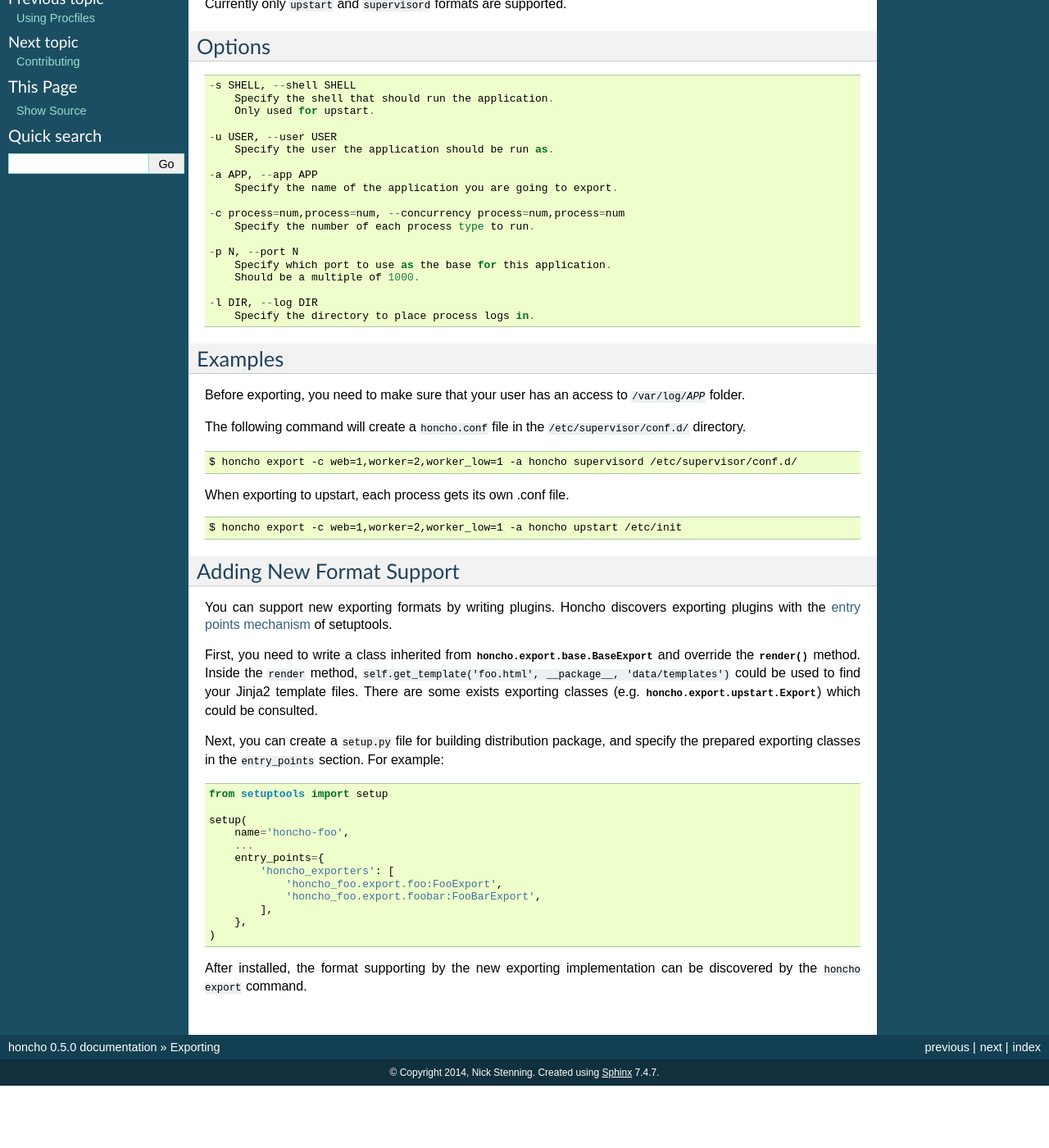
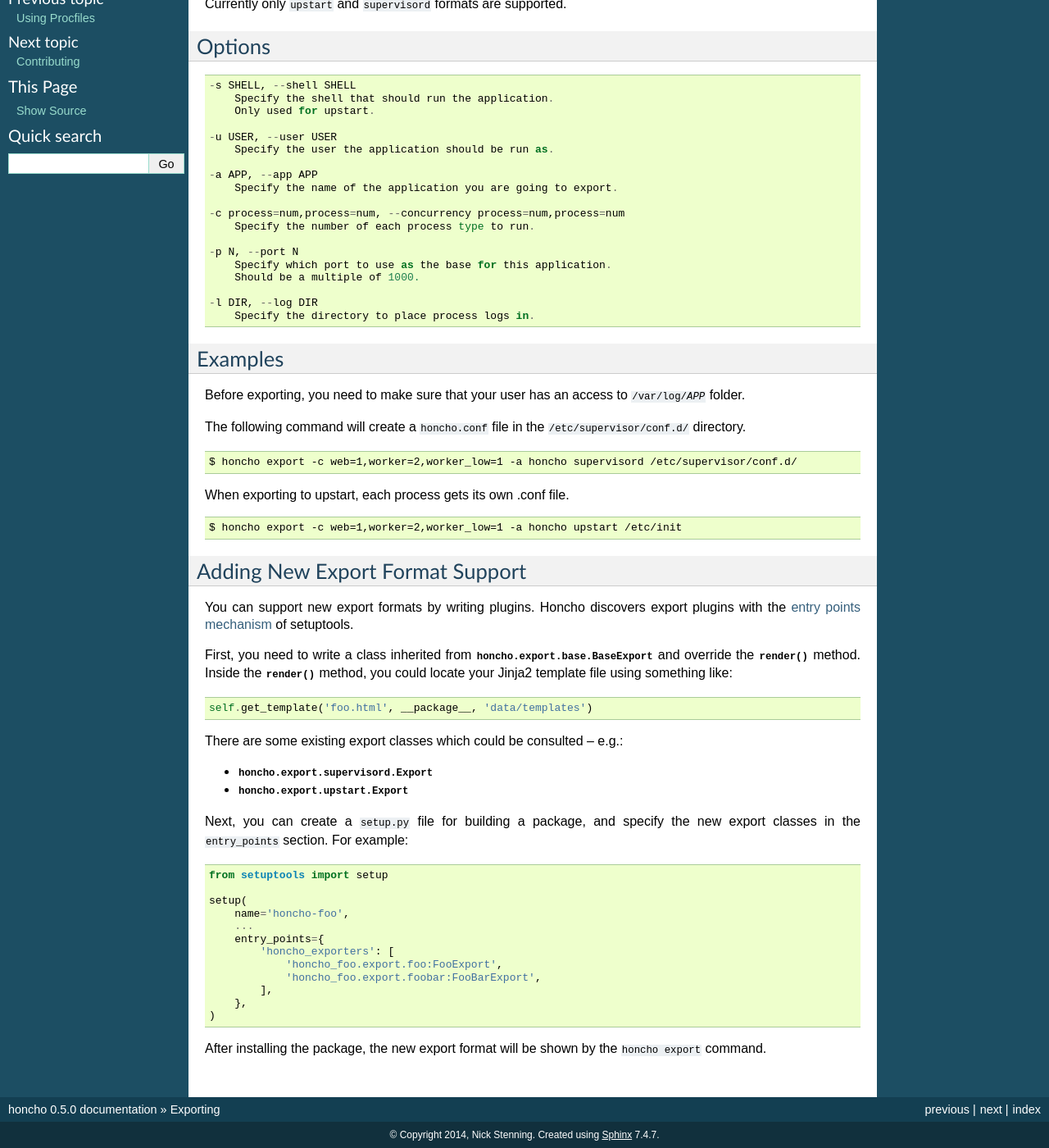
Before and after one commit to nickstenning/honcho, a Sphinx documentation site: the page built from doc/export.rst, in a window 1280 px wide and 1400 px high, scrolled down 177 px. Shown: the whole window at 82% size. Built offline with Sphinx 7.4.7, drawn with Linux system fonts in a browser that asks for light colours; before the commit the page ends 1501 px from its top, so only the background shows below that; some of the changed text lies outside the part shown.

Commit message:
Tweak docs for adding export format support
* Reword English a bit
* Syntax highlighting of Python code
* Enable links to the classes and methods involved

```diff
--- a/doc/export.rst
+++ b/doc/export.rst
@@ -52,22 +52,31 @@
     $ honcho export -c web=1,worker=2,worker_low=1 -a honcho upstart /etc/init
 
 
-Adding New Format Support
--------------------------
+Adding New Export Format Support
+--------------------------------
 
-You can support new exporting formats by writing plugins. Honcho discovers
-exporting plugins with the `entry points mechanism`_ of setuptools.
+You can support new export formats by writing plugins. Honcho discovers
+export plugins with the `entry points mechanism`_ of setuptools.
 
 First, you need to write a class inherited from :class:`honcho.export.base.BaseExport`
 and override the :meth:`~honcho.export.base.BaseExport.render` method. Inside
-the ``render`` method, ``self.get_template('foo.html', __package__, 'data/templates')``
-could be used to find your Jinja2 template files. There are some exists
-exporting classes (e.g. :class:`honcho.export.upstart.Export`) which could be
-consulted.
+the :meth:`~honcho.export.base.BaseExport.render` method, you could locate your
+Jinja2 template file using something like:
 
-Next, you can create a ``setup.py`` file for building distribution package, and
-specify the prepared exporting classes in the ``entry_points`` section. For
-example::
+.. code-block:: python
+
+    self.get_template('foo.html', __package__, 'data/templates')
+
+There are some existing export classes which could be consulted -- e.g.:
+
+* :class:`honcho.export.supervisord.Export`
+* :class:`honcho.export.upstart.Export`
+
+Next, you can create a :file:`setup.py` file for building a package, and specify
+the new export classes in the ``entry_points`` section. For
+example:
+
+.. code-block:: python
 
     from setuptools import setup
 
@@ -82,7 +91,7 @@
         },
     )
 
-After installed, the format supporting by the new exporting implementation can
-be discovered by the ``honcho export`` command.
+After installing the package, the new export format will be shown by the
+``honcho export`` command.
 
 .. _`entry points mechanism`: https://pythonhosted.org/setuptools/setuptools.html#dynamic-discovery-of-services-and-plugins
```
Also changed, not shown: doc/api.rst (+15 -0 lines).
